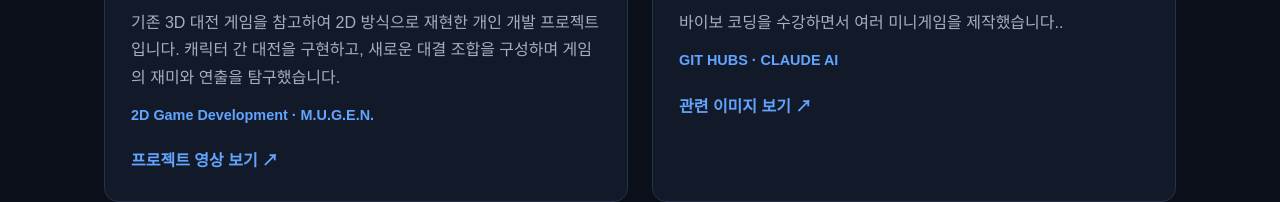
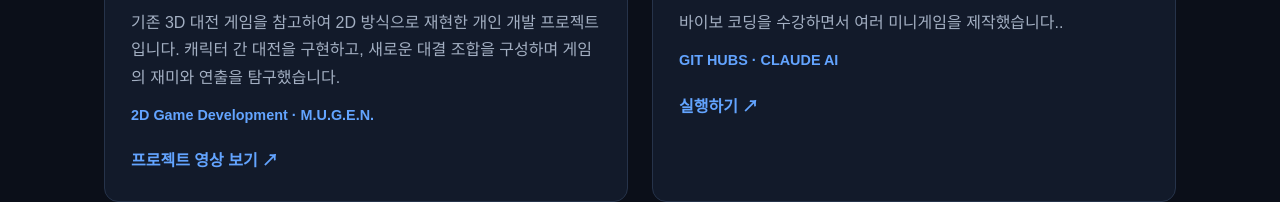
Before and after one commit to daigo-2002/unity-game-portfolio, a plain HTML site: page index.html in a window 1280 px wide. Shown: the part 2308-2510 px from the top of the page. Drawn offline with Linux system fonts and the light colour scheme.

Commit message:
Update index.html

```diff
--- a/index.html
+++ b/index.html
@@ -185,7 +185,7 @@
                         <a class="project-link"
                             href="https://daigo-2002.github.io/eraser-tower/"
                             target="_blank" rel="noopener noreferrer">
-                            관련 이미지 보기 ↗
+                            실행하기 ↗
                         </a>
 
                     </div>
```
